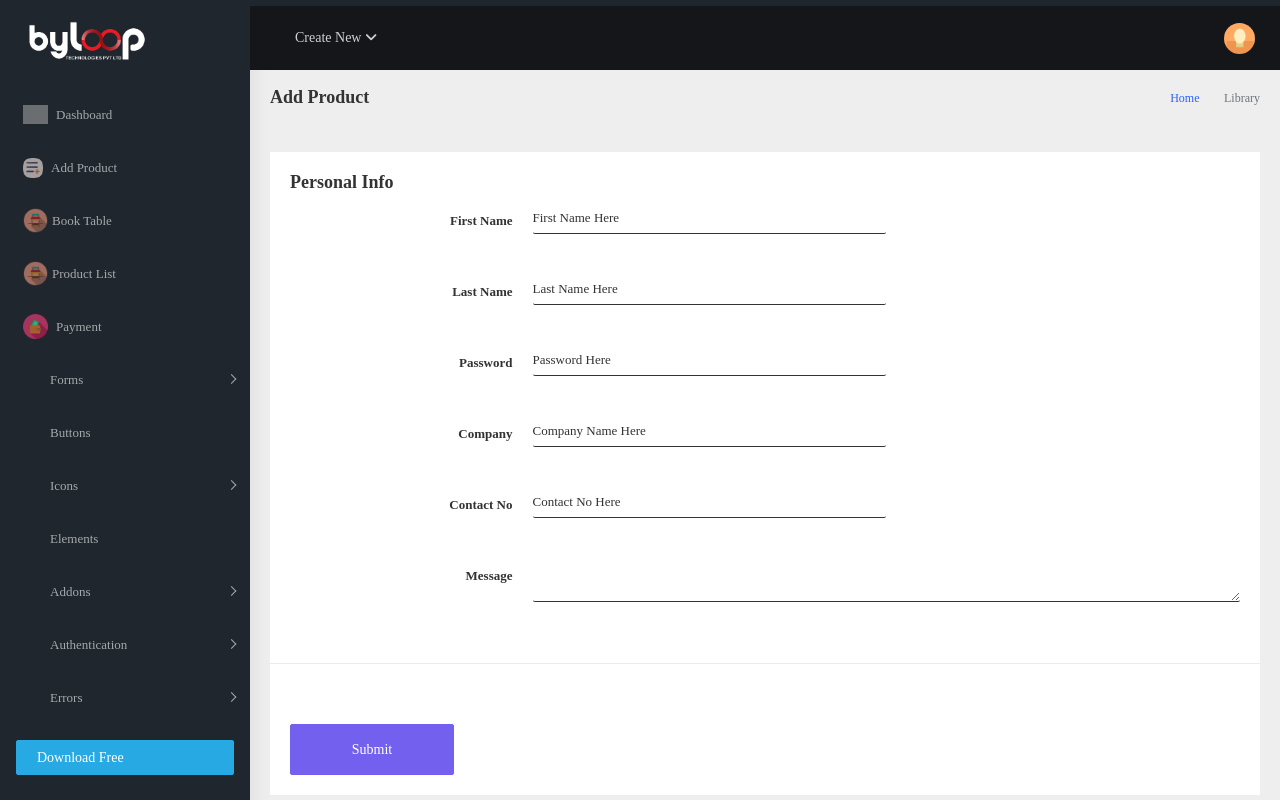
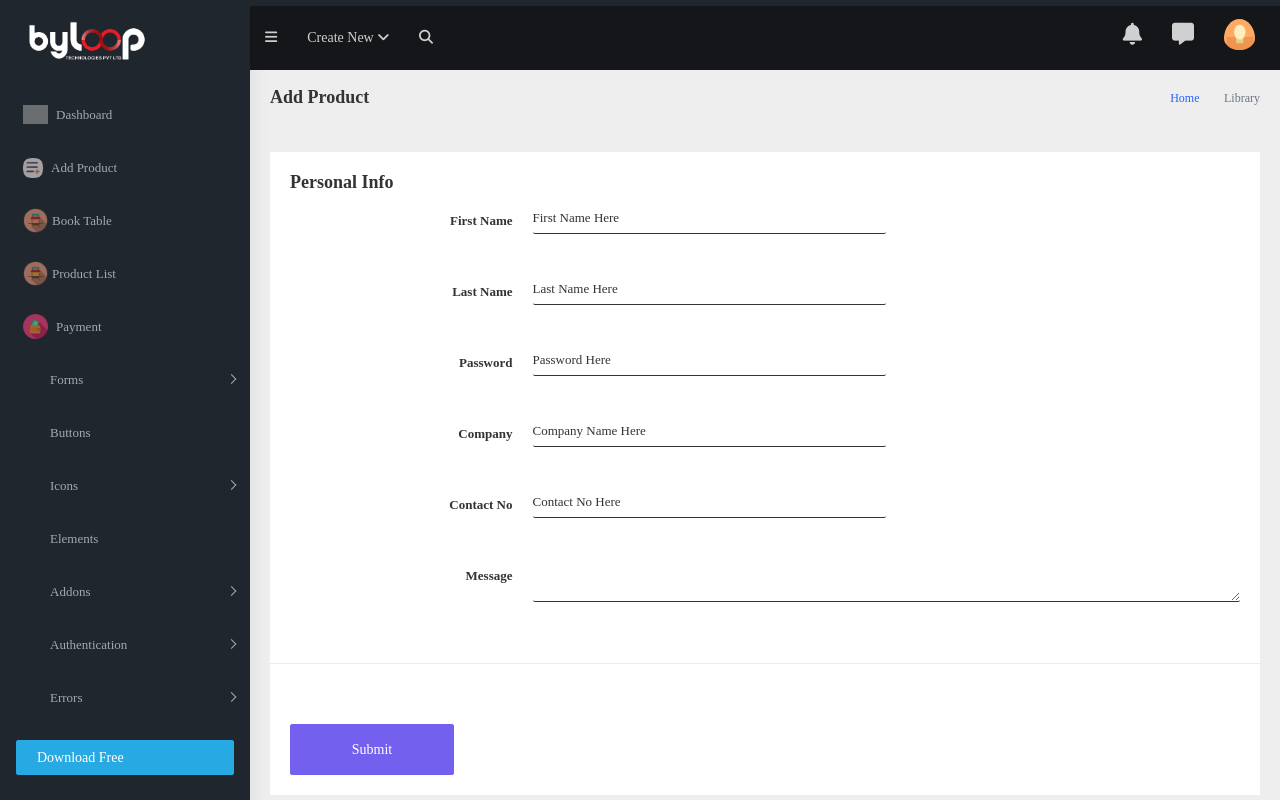
Before and after one commit to shraddhaByloop24/Billing-software-System, a React (Vite) app in the folder Frontend/: page /Addproducts in a window 1280 px wide. Shown: the top 800 px of the page. Built offline with nearby package versions, Linux system fonts and the light colour scheme; grey boxes are pictures that could not be loaded.

Commit message:
update header

```diff
--- a/Frontend/src/Layout/dashboard/Header.jsx
+++ b/Frontend/src/Layout/dashboard/Header.jsx
@@ -72,7 +72,7 @@ const Header = () => {
                   href="javascript:void(0)"
                   data-sidebartype="mini-sidebar"
                 >
-                  <i className="mdi mdi-menu font-24" />
+                  <i class="fa-solid fa-bars"></i>
                 </a>
               </li>
               {/* ============================================================== */}
@@ -123,7 +123,7 @@ const Header = () => {
                   className="nav-link waves-effect waves-dark"
                   href="javascript:void(0)"
                 >
-                  <i className="mdi mdi-magnify fs-4" />
+                 <i class="fa-solid fa-magnifying-glass"></i>
                 </a>
                 <form className="app-search position-absolute">
                   <input
@@ -132,7 +132,7 @@ const Header = () => {
                     placeholder="Search & enter"
                   />
                   <a className="srh-btn">
-                    <i className="mdi mdi-window-close" />
+                  <i class="fa-solid fa-bars"></i>
                   </a>
                 </form>
               </li>
@@ -153,7 +153,7 @@ const Header = () => {
                   data-bs-toggle="dropdown"
                   aria-expanded="false"
                 >
-                  <i className="mdi mdi-bell font-24" />
+                  <i className="font-22 fa-solid fa-bell"></i>
                 </a>
                 <ul className="dropdown-menu" aria-labelledby="navbarDropdown">
                   <li>
@@ -191,7 +191,7 @@ const Header = () => {
                   data-bs-toggle="dropdown"
                   aria-expanded="false"
                 >
-                  <i className="font-24 mdi mdi-comment-processing" />
+                  <i className="font-22 fa-solid fa-message"></i>
                 </a>
                 <ul
                   className="
@@ -216,7 +216,7 @@ const Header = () => {
                           justify-content-center
                         "
                             >
-                              <i className="mdi mdi-calendar text-white fs-4" />
+                              <i className="mdi mdi-calendar text-white fs-2" />
                             </span>
                             <div className="ms-2">
                               <h5 className="mb-0">Event today</h5>
@@ -318,7 +318,7 @@ const Header = () => {
                   <img
                     src="icons/1.jpg"
                     alt="user"
-                    className="rounded-circle"
+                    className="rounded-circle pb-2"
                     width={31}
                   />
                 </a>
```
